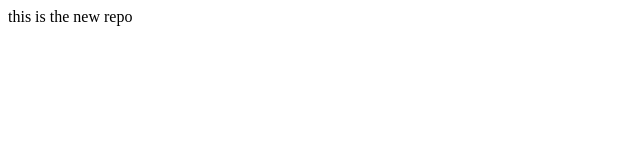
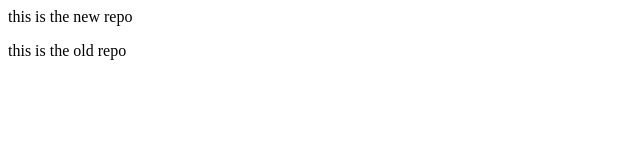
Before and after one commit to Anurag-Bhadauriya123/MylocalRepo, a plain HTML site: page index.html in a window 1280 px wide. Shown: the whole page, without its empty margins (0-640 px from the left). Drawn offline with Linux system fonts and the light colour scheme.

Commit message:
add new feature

```diff
--- a/index.html
+++ b/index.html
@@ -1 +1,2 @@
 <p>this is the new repo</p>
+<p>this is the old repo</p>
```
